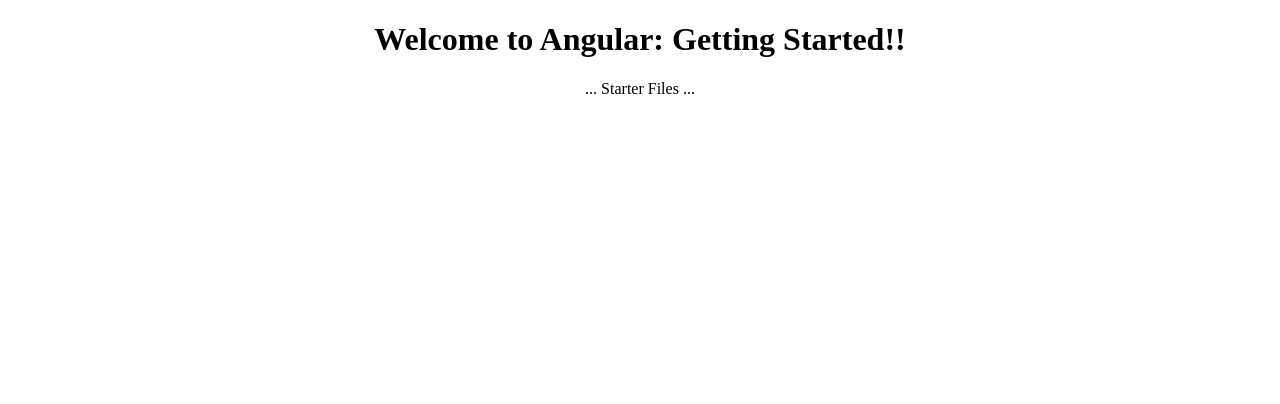
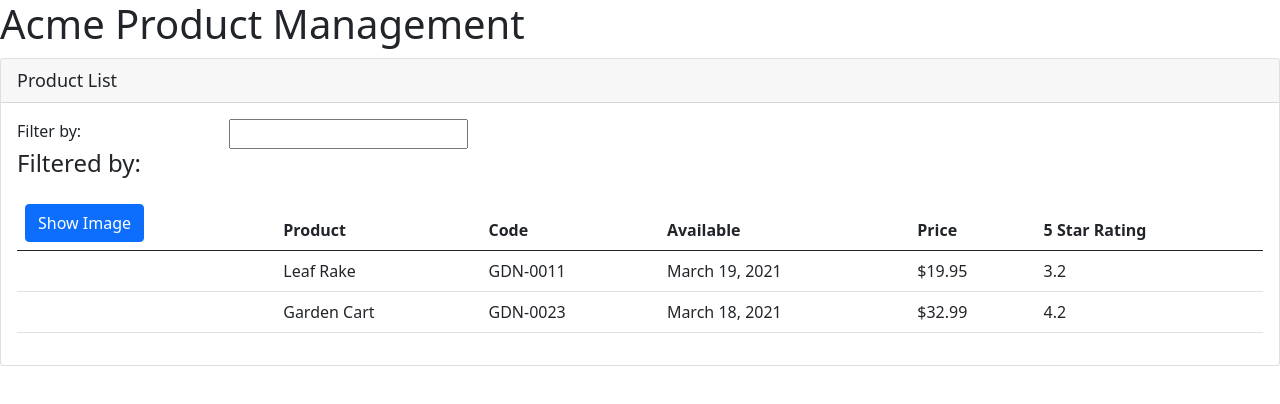
Before and after one commit to armedcor/Angular_product_manager, an Angular app: page / in a window 1280 px wide. Shown: the top 404 px of the page. Built offline with nearby package versions, Linux system fonts and the light colour scheme.

Commit message:
Group commit

```diff
--- a/package.json
+++ b/package.json
@@ -18,6 +18,8 @@
     "@angular/platform-browser": "~12.0.0",
     "@angular/platform-browser-dynamic": "~12.0.0",
     "@angular/router": "~12.0.0",
+    "bootstrap": "^5.0.1",
+    "font-awesome": "^4.7.0",
     "rxjs": "~6.6.0",
     "tslib": "^2.1.0",
     "zone.js": "~0.11.4"
--- a/src/app/app.component.ts
+++ b/src/app/app.component.ts
@@ -2,9 +2,11 @@
 
 @Component({
   selector: 'pm-root',
-  templateUrl: './app.component.html',
-  styleUrls: ['./app.component.css']
+  template: `<div>
+      <h1>{{ pageTitle }}</h1>
+    </div>
+    <pm-products></pm-products>`,
 })
 export class AppComponent {
-  title = 'Angular: Getting Started';
+  pageTitle: string = 'Acme Product Management';
 }
--- /dev/null
+++ b/src/app/products/product-list.component.html
@@ -0,0 +1,42 @@
+<div class="card">
+  <div class="card-header">{{ pageTitle }}</div>
+  <div class="card-body">
+    <div class="row">
+      <div class="col-md-2">Filter by:</div>
+      <div class="col-md-4">
+        <input type="text" />
+      </div>
+    </div>
+    <div class="row">
+      <div class="col-md-6">
+        <h4>Filtered by:</h4>
+      </div>
+    </div>
+    <div class="table-responsive" *ngIf="products.length">
+      <table class="table">
+        <thead>
+          <tr>
+            <th>
+              <button class="btn btn-primary">Show Image</button>
+            </th>
+            <th>Product</th>
+            <th>Code</th>
+            <th>Available</th>
+            <th>Price</th>
+            <th>5 Star Rating</th>
+          </tr>
+        </thead>
+        <tbody>
+          <tr *ngFor="let product of products">
+            <td></td>
+            <td>{{ product.productName }}</td>
+            <td>{{ product.productCode }}</td>
+            <td>{{ product.releaseDate }}</td>
+            <td>{{ product.price | currency }}</td>
+            <td>{{ product.starRating }}</td>
+          </tr>
+        </tbody>
+      </table>
+    </div>
+  </div>
+</div>
--- /dev/null
+++ b/src/app/products/product-list.component.ts
@@ -0,0 +1,31 @@
+import { Component } from '@angular/core';
+
+@Component({
+  selector: 'pm-products,',
+  templateUrl: './product-list.component.html',
+})
+export class ProductListComponent {
+  pageTitle: string = 'Product List';
+  products: any[] = [
+    {
+      productId: 1,
+      productName: 'Leaf Rake',
+      productCode: 'GDN-0011',
+      releaseDate: 'March 19, 2021',
+      description: 'Leaf rake with 48-inch wooden handle.',
+      price: 19.95,
+      starRating: 3.2,
+      imageUrl: 'assets/images/leaf_rake.png',
+    },
+    {
+      productId: 2,
+      productName: 'Garden Cart',
+      productCode: 'GDN-0023',
+      releaseDate: 'March 18, 2021',
+      description: '15 gallon capacity rolling garden cart',
+      price: 32.99,
+      starRating: 4.2,
+      imageUrl: 'assets/images/garden_cart.png',
+    },
+  ];
+}
--- a/src/styles.css
+++ b/src/styles.css
@@ -1,14 +1,17 @@
 /* You can add global styles to this file, and also import other style files */
+@import "~bootstrap/dist/css/bootstrap.min.css";
+@import "~font-awesome/css/font-awesome.min.css";
+
 div.card-header {
- font-size: large;
+  font-size: large;
 }
 
 div.card {
-  margin-top: 10px
+  margin-top: 10px;
 }
 
 .table {
-  margin-top: 10px
+  margin-top: 10px;
 }
 
 a {
```
Also changed, not shown: src/app/app.module.ts (+5 -8 lines), 1 other file (tests, documents, lock files or other folders).
